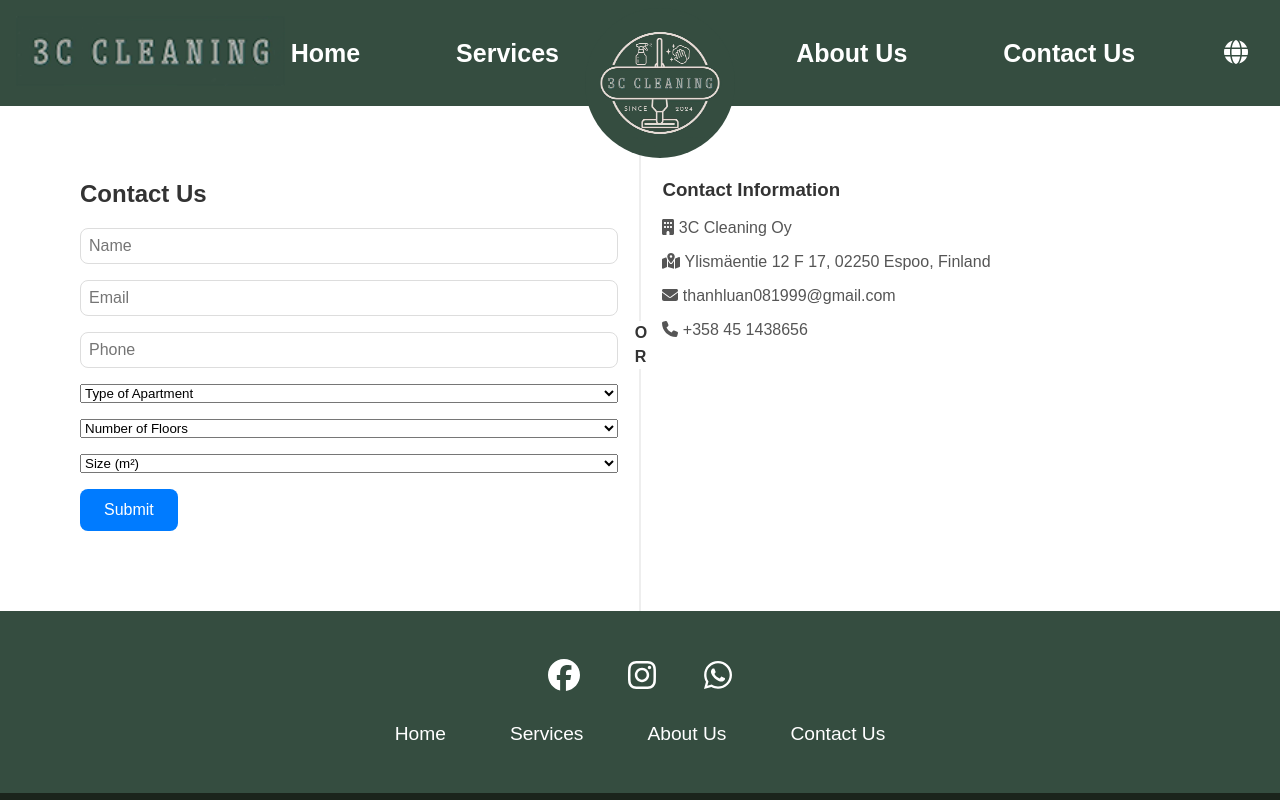
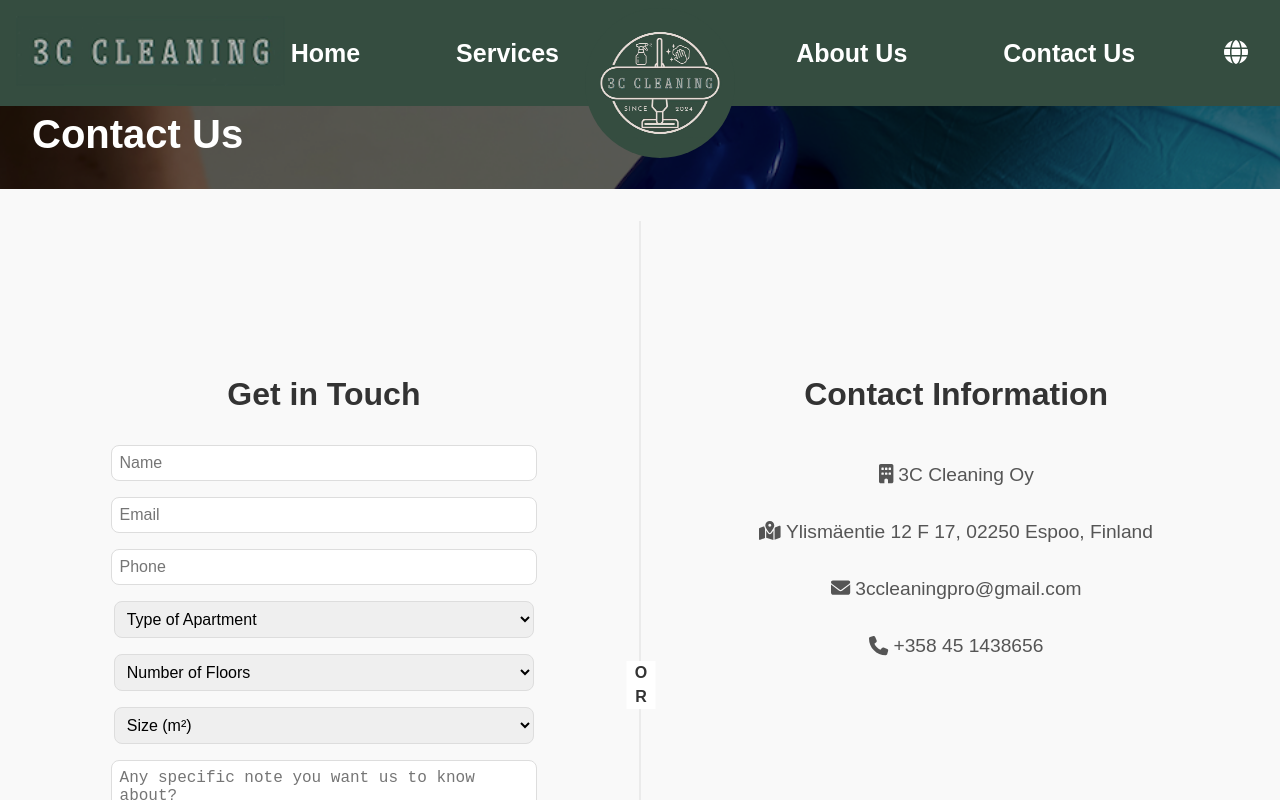
Before and after one commit to ELNAUL99/3C-Cleaning, a React (Create React App) app: page /contact in a window 1280 px wide. Shown: the top 800 px of the page. Built offline with nearby package versions, Linux system fonts and the light colour scheme.

Commit message:
Draft finished

```diff
--- a/src/components/AboutUs.tsx
+++ b/src/components/AboutUs.tsx
@@ -26,7 +26,7 @@ const AboutUs: React.FC = () => {
               </p>
             </div>
             <div className="about-image">
-              <img src={cleanImage} alt="Clean" />
+              <img src={cleanImage} alt="Clean" loading="lazy"/>
             </div>
           </div>
           <div className="about-item reverse">
@@ -41,7 +41,7 @@ const AboutUs: React.FC = () => {
               </p>
             </div>
             <div className="about-image">
-              <img src={caringImage} alt="Caring" />
+              <img src={caringImage} alt="Caring" loading="lazy"/>
             </div>
           </div>
           <div className="about-item">
@@ -56,7 +56,7 @@ const AboutUs: React.FC = () => {
               </p>
             </div>
             <div className="about-image">
-              <img src={cheerfulImage} alt="Cheerful" />
+              <img src={cheerfulImage} alt="Cheerful" loading="lazy"/>
             </div>
           </div>
         </div>
--- a/src/components/Contact.tsx
+++ b/src/components/Contact.tsx
@@ -2,8 +2,7 @@ import React, { useState } from 'react';
 import emailjs from 'emailjs-com';
 import '../styles/_contact.scss';
 import { FontAwesomeIcon } from '@fortawesome/react-fontawesome';
-import { faWhatsapp } from '@fortawesome/free-brands-svg-icons';
-import { faBuilding, faEnvelope, faMap, faMapLocationDot, faPhone, faStore } from '@fortawesome/free-solid-svg-icons';
+import { faBuilding, faEnvelope, faMapLocationDot, faPhone } from '@fortawesome/free-solid-svg-icons';
 
 const Contact: React.FC = () => {
   const [formStatus, setFormStatus] = useState('');
@@ -14,6 +13,7 @@ const Contact: React.FC = () => {
   const [apartmentType, setApartmentType] = useState('');
   const [floors, setFloors] = useState('');
   const [size, setSize] = useState('');
+  const [message, setMessage] = useState('');
 
   const sendEmail = (e: React.FormEvent<HTMLFormElement>) => {
     e.preventDefault();
@@ -30,10 +30,11 @@ const Contact: React.FC = () => {
       from_apartment_type: apartmentType,
       floors: floors || '1',
       from_apartment_size: size,
+      message: message,
     };
 
     emailjs.send(serviceID, templateID, templateParams, publicKey)
-      .then((result) => {
+      .then(() => {
         setFormStatus('Message sent successfully!');
         setName('');
         setEmail('');
@@ -41,6 +42,7 @@ const Contact: React.FC = () => {
         setApartmentType('');
         setFloors('');
         setSize('');
+        setMessage('');
       }, (error) => {
         setFormStatus('Failed to send message. Please try again later.');
         console.error('EmailJS error:', error);
@@ -48,9 +50,13 @@ const Contact: React.FC = () => {
   };
 
   return (
-    <div className="contact-container">
+    <section className="contact-us">
+      <div className="contact-heading">
+        <h2>Contact Us</h2>
+      </div>
+      <div className="content-layer">
         <div className="contact-form-section">
-        <h2>Contact Us</h2>
+          <h2>Get in Touch</h2>
           <form onSubmit={sendEmail}>
             <div className="form-group">
               <input
@@ -134,21 +140,31 @@ const Contact: React.FC = () => {
                 <option value="Above 80">Above 80</option>
               </select>
             </div>
+            <div className="form-group">
+              <textarea
+                id="message"
+                name="message"
+                placeholder="Any specific note you want us to know about?"
+                value={message}
+                onChange={(e) => setMessage(e.target.value)}
+              />
+            </div>
             <button type="submit">Submit</button>
           </form>
           {formStatus && <p className="form-status">{formStatus}</p>}
         </div>
         <div className="contact-info-section">
-        <h3>Contact Information</h3>
+          <h2>Contact Information</h2>
           <p><FontAwesomeIcon icon={faBuilding} />  3C Cleaning Oy</p>
           <p><FontAwesomeIcon icon={faMapLocationDot} />  Ylismäentie 12 F 17, 02250 Espoo, Finland</p>
-        <p><FontAwesomeIcon icon={faEnvelope} />  thanhluan081999@gmail.com</p>
+          <p><FontAwesomeIcon icon={faEnvelope} />  3ccleaningpro@gmail.com</p>
           <p><FontAwesomeIcon icon={faPhone}/>  +358 45 1438656</p>
         </div>
         <div className="divider">
           <span>O<br />R</span>
         </div>
       </div>
+    </section>
   );
 };
 
--- a/src/components/Footer.tsx
+++ b/src/components/Footer.tsx
@@ -11,7 +11,7 @@ const Footer: React.FC = () => {
         <a href="https://www.facebook.com/profile.php?id=61565753254534" target="_blank" rel="noopener noreferrer">
           <FontAwesomeIcon icon={faFacebook} size="2x" />
         </a>
-        <a href="https://www.instagram.com/yourpage" target="_blank" rel="noopener noreferrer">
+        <a href="https://www.instagram.com/3ccleaning/" target="_blank" rel="noopener noreferrer">
           <FontAwesomeIcon icon={faInstagram} size="2x" />
         </a>
         <a href="https://wa.me/358451438656" target="_blank" rel="noopener noreferrer">
--- a/src/components/Header.tsx
+++ b/src/components/Header.tsx
@@ -1,5 +1,5 @@
 import React, { useState, useRef, useEffect } from 'react';
-import { Link } from 'react-router-dom';
+import { Link, useLocation } from 'react-router-dom';
 import { FontAwesomeIcon } from '@fortawesome/react-fontawesome';
 import { faGlobe } from '@fortawesome/free-solid-svg-icons';
 import '../styles/_header.scss';
@@ -9,6 +9,7 @@ import logo from '../assets/logo.png';
 const Header: React.FC = () => {
   const [dropdownOpen, setDropdownOpen] = useState(false);
   const dropdownRef = useRef<HTMLDivElement>(null);
+  const location = useLocation();
 
   const toggleDropdown = () => {
     setDropdownOpen(!dropdownOpen);
@@ -18,6 +19,10 @@ const Header: React.FC = () => {
     if (dropdownRef.current && !dropdownRef.current.contains(event.target as Node)) {
       setDropdownOpen(false);
     }
+  };
+
+  const scrollToTop = () => {
+    window.scrollTo({ top: 0, behavior: 'smooth' });
   };
 
   useEffect(() => {
@@ -30,13 +35,13 @@ const Header: React.FC = () => {
   return (
     <header className="header">
       <div className="left-logo">
-        <Link to="/">
+        <Link to="/" onClick={() => location.pathname === '/' && scrollToTop()}>
           <img src={wordLogo} alt="3C Cleaning Word Logo" />
         </Link>
       </div>
       <nav>
         <ul className="nav-left">
-          <li><Link to="/">Home</Link></li>
+          <li><Link to="/" onClick={() => location.pathname === '/' && scrollToTop()}>Home</Link></li>
           <li><Link to="/services">Services</Link></li>
         </ul>
         <div className="center-logo">
--- a/src/sections/Order.tsx
+++ b/src/sections/Order.tsx
@@ -25,9 +25,9 @@ const Order: React.FC = () => {
         from_email: email,
         from_phonenumber: phonenumber,
         to_name: '3C Cleaning',
-        from_apartment_type: apartmentType,
-        floors: floors || '1',
-        from_apartment_size: size,
+        from_apartmenttype: apartmentType,
+        from_apartmentfloor: floors || '1',
+        from_apartmentsize: size,
       };
 
       emailjs.send(serviceID, templateID, templateParams, publicKey)
--- a/src/styles/_contact.scss
+++ b/src/styles/_contact.scss
@@ -1,19 +1,48 @@
-.contact-container {
+.contact-us {
+  padding: 0;
+  text-align: center;
+  position: relative;
+  background-size: cover;
+  background-position: center;
+  background-image: url('../assets/subheaderBackground.png');
+
+  .contact-heading {
+    width: 100%;
+    background-color: rgba(0, 0, 0, 0.5);
+    color: #fff;
+    padding: 2rem;
+    box-sizing: border-box;
+
+    h2 {
+      margin: 0;
+      font-size: 2.5rem;
+      text-align: left;
+    }
+  }
+
+  .content-layer {
+    background-color: #f9f9f9;
+    padding: 5rem 2rem;
+    min-height: 100vh;
     display: flex;
     justify-content: space-between;
-  padding: 5rem;
     position: relative;
 
     .contact-form-section, .contact-info-section {
-    width: 48%; // Adjust width to split in half
+      width: 48%;
+      margin: 5rem 0 2rem 0;
 
-    h2, h3 {
+      h2 {
         color: #333;
+        font-size: 2rem;
+        font-weight: 900;
+        margin-bottom: 2rem;
       }
 
       p {
         color: #555;
         margin-bottom: 1rem;
+        font-size: 1.2rem;
       }
 
       .form-group {
@@ -27,10 +56,21 @@
         }
 
         input, textarea {
-        padding: 0.5rem; // Smaller padding
+          padding: 0.5rem;
           border: 1px solid #ddd;
-        border-radius: 8px; // Rounded corners
+          border-radius: 8px;
           font-size: 1rem;
+          width: 70%;
+          margin: 0 auto;
+        }
+
+        select {
+          padding: 0.5rem;
+          border: 1px solid #ddd;
+          border-radius: 8px;
+          font-size: 1rem;
+          width: 72%;
+          margin: 0 auto;
         }
 
         textarea {
@@ -40,33 +80,32 @@
       }
 
       button {
+        font-family: 'Nunito Sans', sans-serif;
         padding: 0.75rem 1.5rem;
-      background-color: #007bff;
+        background-color: #354d40;
         color: #fff;
         border: none;
-      border-radius: 8px; // Rounded corners
+        border-radius: 8px;
         cursor: pointer;
         font-size: 1rem;
 
         &:hover {
-        background-color: #0056b3;
-      }
-    }
-
-    a {
-      color: #25D366; // WhatsApp green color
-      margin-left: 10px; // Add some space between the phone number and icon
-      text-decoration: none;
-
-      &:hover {
-        color: #128C7E; // Darker WhatsApp green color
+          background-color: #aad2ba;
+          color: #112A46;
         }
       }
     }
 
+    .contact-info-section {
+      display: flex;
+      flex-direction: column;
+      align-items: center;
+      text-align: left;
+    }
+
     .divider {
       position: absolute;
-    top: 0;
+      top: 2rem;
       bottom: 0;
       left: 50%;
       transform: translateX(-50%);
@@ -87,3 +126,4 @@
       }
     }
   }
+}
```
Also changed, not shown: src/styles/_order.scss (line endings or trailing spaces). Lines whose indentation alone changed are shown as unchanged.
